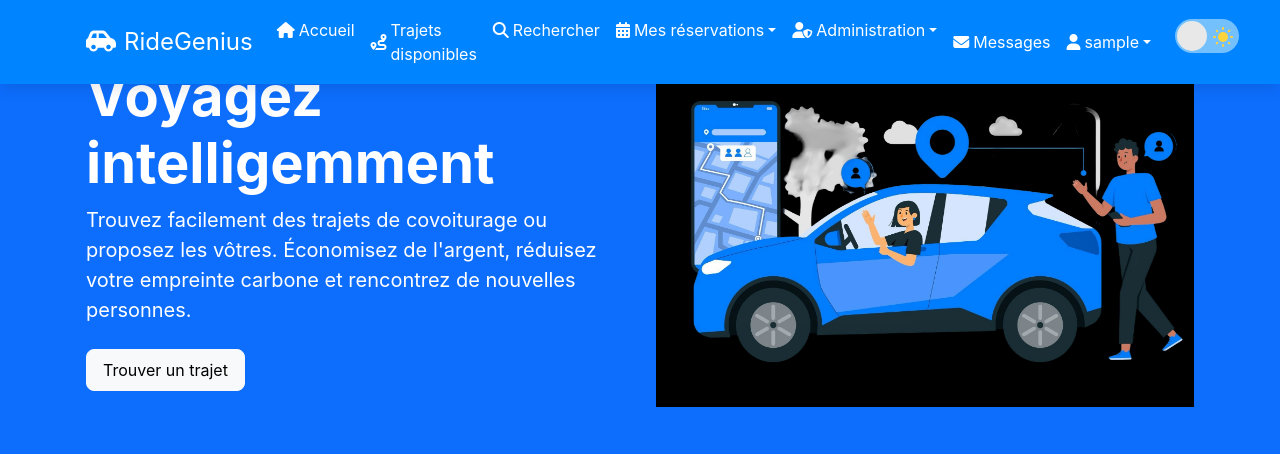
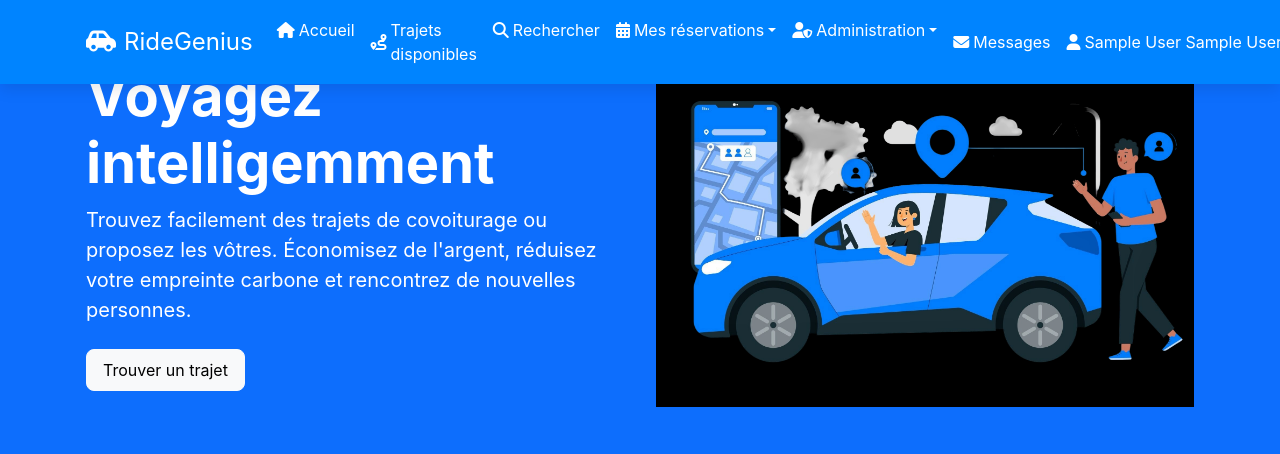
Before and after one commit to Dxne-Dev/Ride-Genius-2, a PHP site: page /index.php in a window 1280 px wide. Shown: the top 454 px of the page. Run offline with PHP 8.4, Linux system fonts and the light colour scheme; the visitor is signed in with stand-in values (Sample User, id 1); data comes from the database, SQL or seed files in the repository; some libraries are stand-ins or nearby versions.

Commit message:
Ajouter le stockage du prénom et du nom de famille de l'utilisateur lors de la connexion et mettre à jour l'affichage dans la barre de navigation

```diff
--- a/controllers/AuthController.php
+++ b/controllers/AuthController.php
@@ -198,6 +198,8 @@ class AuthController {
                     $_SESSION['user_id'] = $user_data['id'];
                     $_SESSION['api_token'] = $token;
                     $_SESSION['user_role'] = $user_data['role']; // Stocker le rôle de l'utilisateur
+                    $_SESSION['first_name'] = $user_data['first_name'];
+                    $_SESSION['last_name'] = $user_data['last_name'];
 
                     if ($this->isAjaxRequest()) {
                         $this->sendJsonResponse([
--- a/includes/navbar.php
+++ b/includes/navbar.php
@@ -74,9 +74,10 @@
                     </li>
                     <li class="nav-item dropdown">
                         <a class="nav-link dropdown-toggle" href="#" role="button" data-bs-toggle="dropdown">
-                            <i class="fas fa-user me-1"></i><?php if(isset($_SESSION['user_name'])): ?>
-    <span><?php echo htmlspecialchars($_SESSION['user_name']); ?></span>
-<?php endif; ?>
+                            <i class="fas fa-user me-1"></i>
+                            <?php if(isset($_SESSION['first_name']) && isset($_SESSION['last_name'])): ?>
+                                <span><?php echo htmlspecialchars($_SESSION['first_name'] . ' ' . $_SESSION['last_name']); ?></span>
+                            <?php endif; ?>
                         </a>
                         <ul class="dropdown-menu dropdown-menu-end">
                             <li><a class="dropdown-item" href="index.php?page=profile"><i class="fas fa-user-circle me-1"></i>Mon profil</a></li>
```
